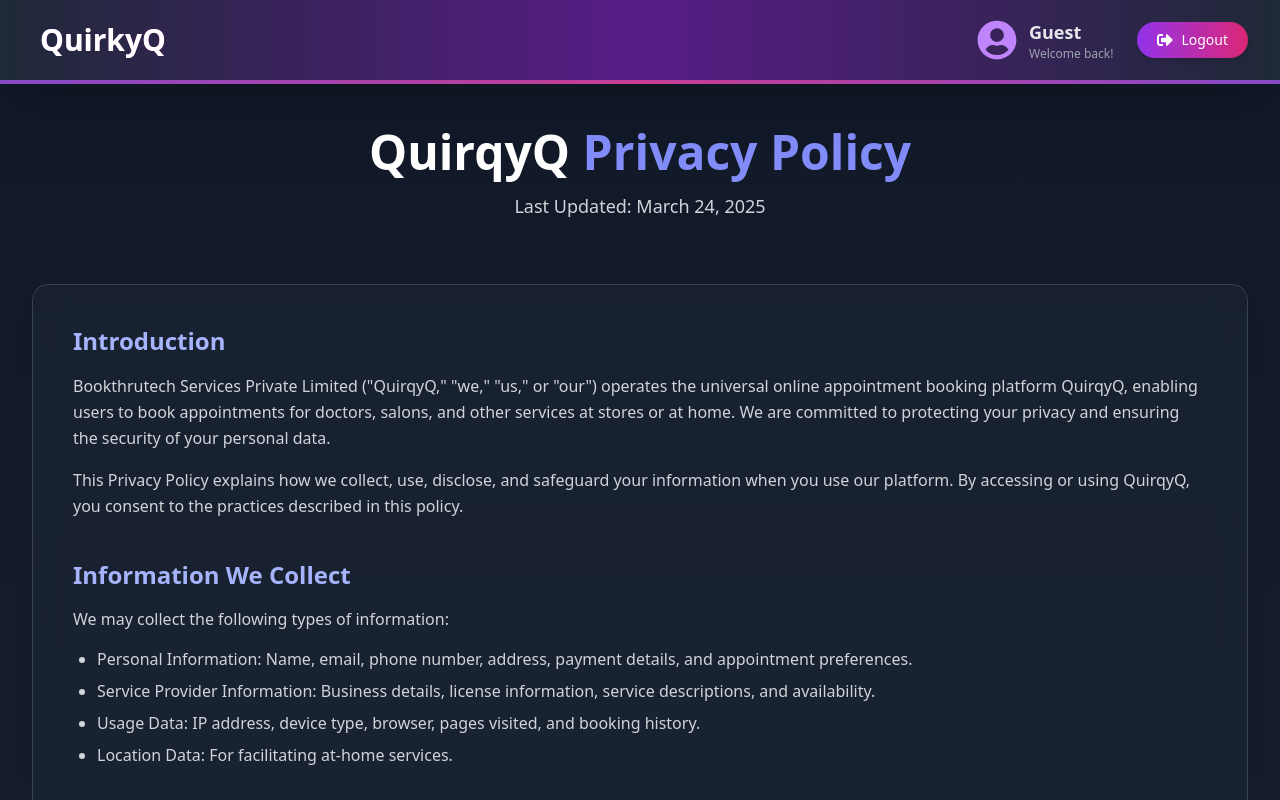
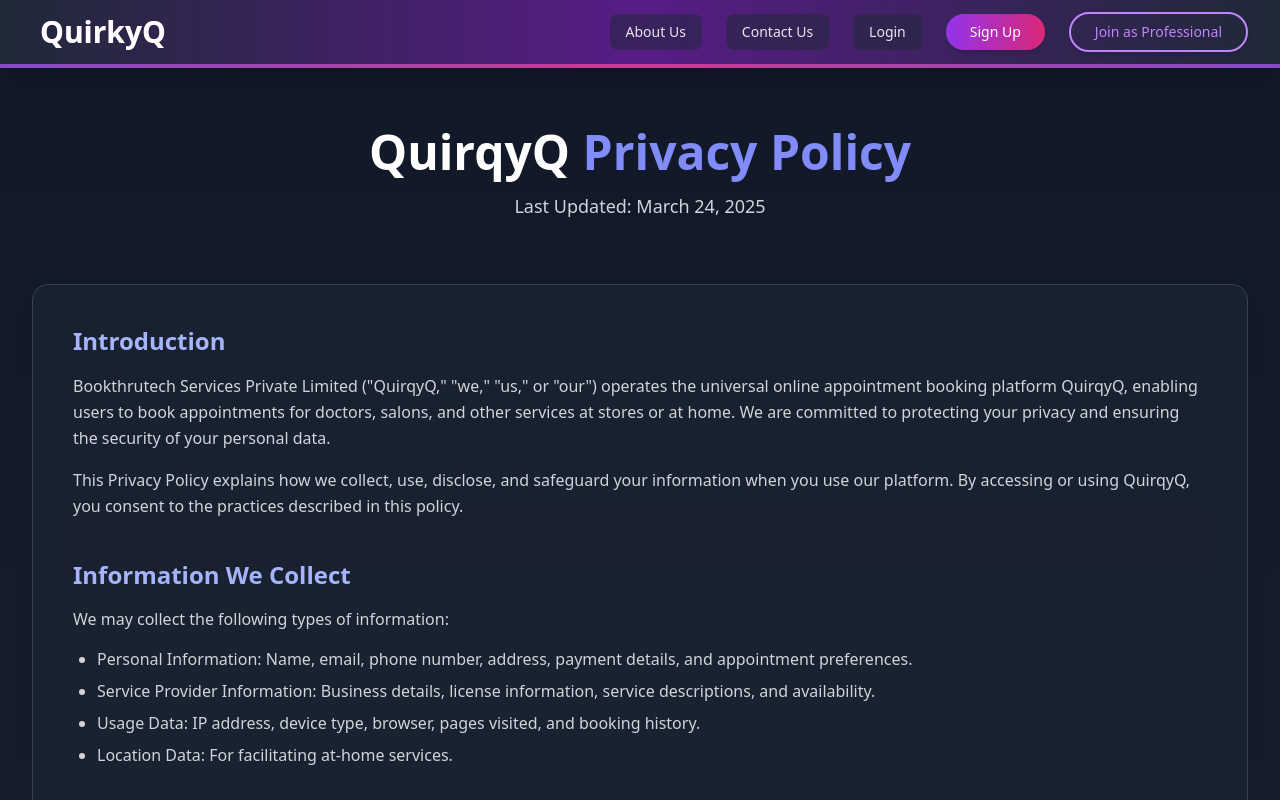
Before and after one commit to ankitpandey88/QuirkyQ_Landing, a React (Vite) app: page /Privacy-policy in a window 1280 px wide. Shown: the top 800 px of the page. Built offline with nearby package versions, Linux system fonts and the light colour scheme.

Commit message:
add policies

```diff
--- a/src/components/PrivacyPolicy.jsx
+++ b/src/components/PrivacyPolicy.jsx
@@ -1,11 +1,12 @@
 import React from 'react';
 import Navbar from '../pages/Navbar';
 import Footer from './Footer';
+import Header from './Header';
 
 const PrivacyPolicy = () => {
   return (
     <div className="min-h-screen bg-gradient-to-b from-gray-900 to-gray-800 text-white">
-      <Navbar />
+      <Header />
 
       <main className="max-w-7xl mx-auto px-4 sm:px-6 lg:px-8 py-24 pt-32">
         <div className="text-center mb-16">
--- a/src/components/TerrmAndCondition.jsx
+++ b/src/components/TerrmAndCondition.jsx
@@ -1,11 +1,12 @@
 import React from 'react';
 import Navbar from '../pages/Navbar';
 import Footer from './Footer';
+import Header from './Header';
 
 const TermsAndConditions = () => {
   return (
     <div className="min-h-screen bg-gradient-to-b from-gray-900 to-gray-800 text-white">
-      <Navbar />
+      <Header />
 
       <main className="max-w-7xl mx-auto px-4 sm:px-6 lg:px-8 py-24 pt-32">
         <div className="text-center mb-16">
```
